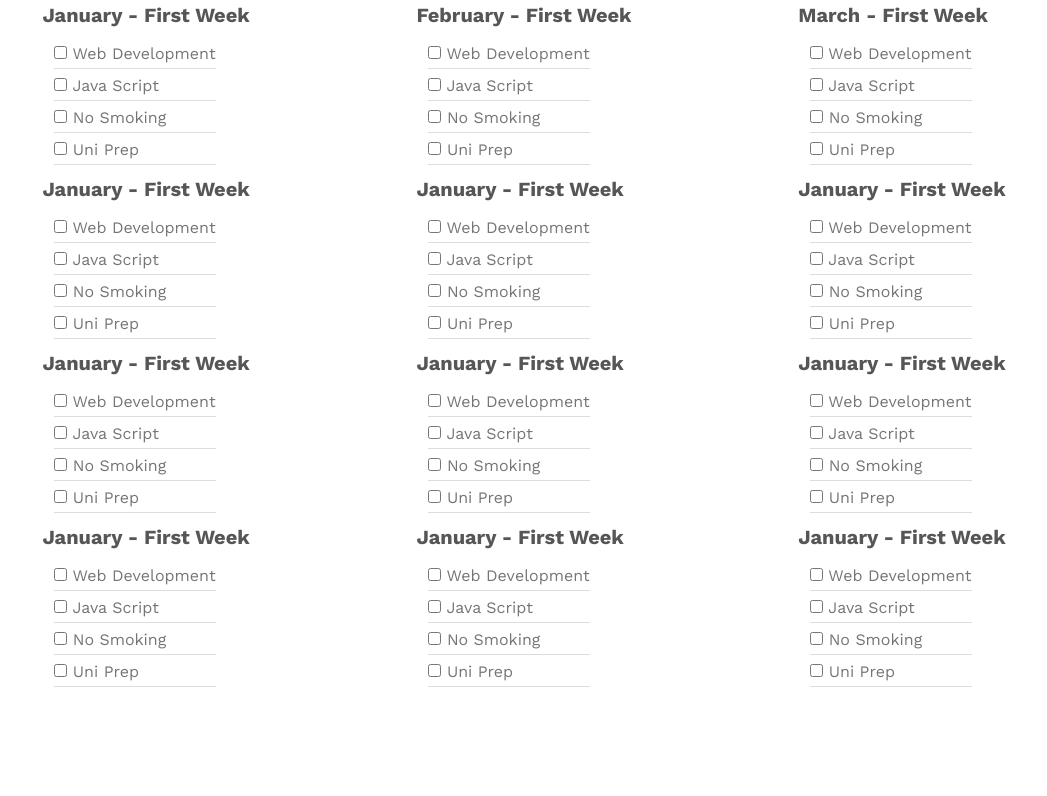
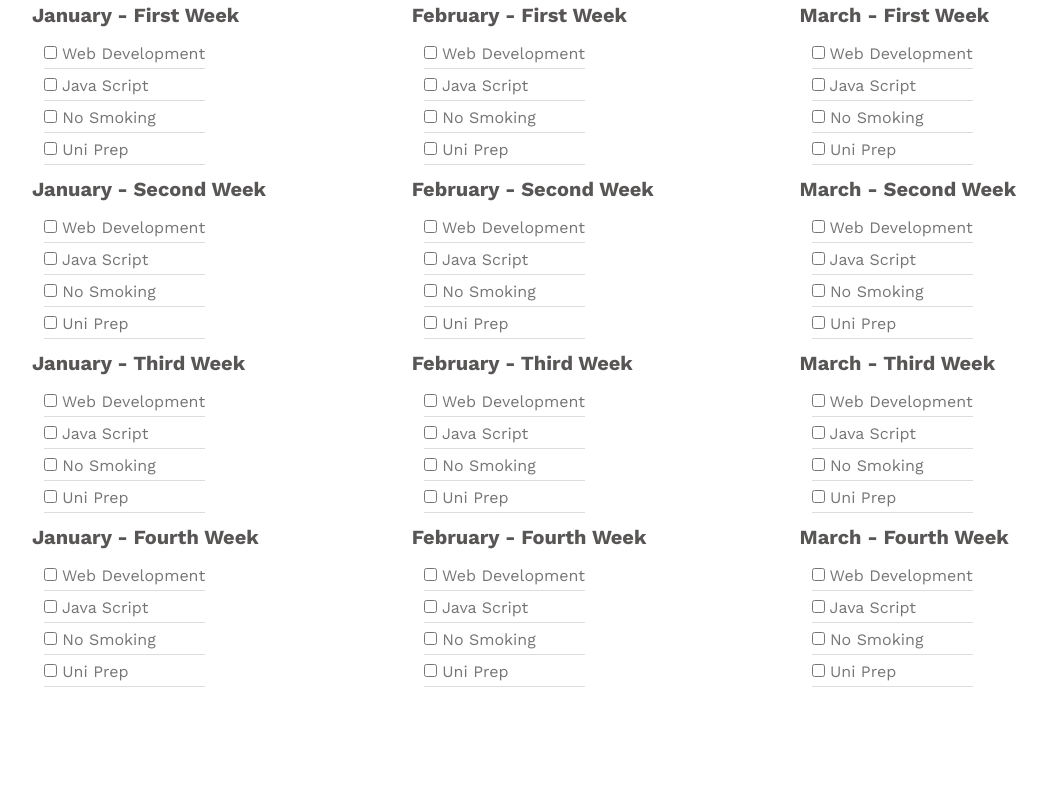
Before and after one commit to rayhan-mahmud029/New-Year-New-Me, a plain HTML site: page index.html in a window 1280 px wide. Shown: the part 2079-2875 px from the top of the page, without its empty margins (116-1163 px from the left). Drawn offline with nearby package versions, Linux system fonts and the light colour scheme.

Commit message:
final version, ready for submiting assignment

```diff
--- a/index.html
+++ b/index.html
@@ -114,7 +114,7 @@
                     </table>
                 </div>
                 <div class="week">
-                    <h3 class="week-title">January - First Week</h3>
+                    <h3 class="week-title">January - Second Week</h3>
                     <table>
                         <tr>
                             <td><input type="checkbox" name="wd" id="wd"> Web Development</td>
@@ -131,7 +131,7 @@
                     </table>
                 </div>
                 <div class="week">
-                    <h3 class="week-title">January - First Week</h3>
+                    <h3 class="week-title">January - Third Week</h3>
                     <table>
                         <tr>
                             <td><input type="checkbox" name="wd" id="wd"> Web Development</td>
@@ -148,7 +148,7 @@
                     </table>
                 </div>
                 <div class="week">
-                    <h3 class="week-title">January - First Week</h3>
+                    <h3 class="week-title">January - Fourth Week</h3>
                     <table>
                         <tr>
                             <td><input type="checkbox" name="wd" id="wd"> Web Development</td>
@@ -186,7 +186,7 @@
                         </table>
                     </div>
                     <div class="week">
-                        <h3 class="week-title">January - First Week</h3>
+                        <h3 class="week-title">February - Second Week</h3>
                         <table>
                             <tr>
                                 <td><input type="checkbox" name="wd" id="wd"> Web Development</td>
@@ -203,7 +203,7 @@
                         </table>
                     </div>
                     <div class="week">
-                        <h3 class="week-title">January - First Week</h3>
+                        <h3 class="week-title">February  - Third Week</h3>
                         <table>
                             <tr>
                                 <td><input type="checkbox" name="wd" id="wd"> Web Development</td>
@@ -220,7 +220,7 @@
                         </table>
                     </div>
                     <div class="week">
-                        <h3 class="week-title">January - First Week</h3>
+                        <h3 class="week-title">February  - Fourth Week</h3>
                         <table>
                             <tr>
                                 <td><input type="checkbox" name="wd" id="wd"> Web Development</td>
@@ -258,7 +258,7 @@
                             </table>
                         </div>
                         <div class="week">
-                            <h3 class="week-title">January - First Week</h3>
+                            <h3 class="week-title">March - Second Week</h3>
                             <table>
                                 <tr>
                                     <td><input type="checkbox" name="wd" id="wd"> Web Development</td>
@@ -275,7 +275,7 @@
                             </table>
                         </div>
                         <div class="week">
-                            <h3 class="week-title">January - First Week</h3>
+                            <h3 class="week-title">March - Third Week</h3>
                             <table>
                                 <tr>
                                     <td><input type="checkbox" name="wd" id="wd"> Web Development</td>
@@ -292,7 +292,7 @@
                             </table>
                         </div>
                         <div class="week">
-                            <h3 class="week-title">January - First Week</h3>
+                            <h3 class="week-title">March - Fourth Week</h3>
                             <table>
                                 <tr>
                                     <td><input type="checkbox" name="wd" id="wd"> Web Development</td>
@@ -324,7 +324,7 @@
 
     <footer class="footer" id="contact">
         <div class="left-side">
-            <h1>Future</h1>
+            <h1>Contact Us</h1>
             <p class="footer-description">Lorem ipsum dolor sit amet consectetur adipisicing elit. Laudantium est ratione autem pariatur dolor, consequuntur sit sapiente asperiores magni necessitatibus!</p>
             <p class="info-text">Email: info@gmail.com</p>
             <p class="info-text">Phone: 018 5868 7898</p>
```
